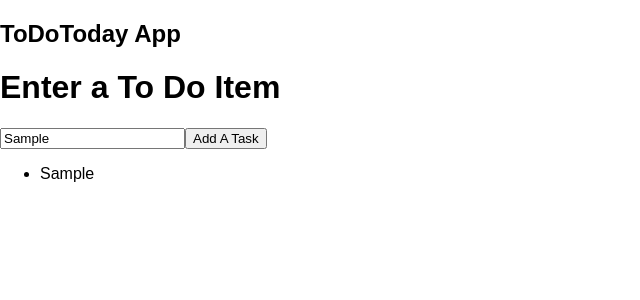
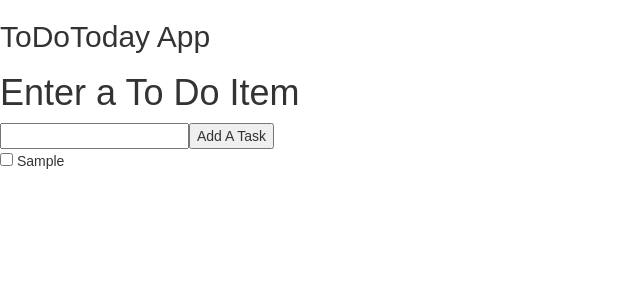
Before and after one commit to ethanryan/to_do_today_app, a React (Create React App) app: page / in a window 1280 px wide. Both pictures are taken after typing "Sample" into the empty fields and a click on the input "Add A Task". Shown: the top 300 px of the page, without its empty margins (0-640 px from the left). Built offline with nearby package versions, Linux system fonts and the light colour scheme.

Commit message:
added checkboxes

```diff
--- a/package.json
+++ b/package.json
@@ -4,6 +4,7 @@
   "private": true,
   "dependencies": {
     "react": "^15.5.4",
+    "react-bootstrap": "^0.31.0",
     "react-dom": "^15.5.4"
   },
   "devDependencies": {
--- a/src/components/App.js
+++ b/src/components/App.js
@@ -1,4 +1,5 @@
 import React, { Component } from 'react'
+import 'bootstrap/dist/css/bootstrap.css';
 
 import ListContainer from './ListContainer'
 
--- a/src/components/InputForm.js
+++ b/src/components/InputForm.js
@@ -3,7 +3,7 @@ import React, { Component } from 'react'
 class InputForm extends Component {
 
   constructor(props){
-    console.log('props from form', props);
+    //console.log('props from form', props);
     super() //inheritance
     this.state=({
       input: ''
@@ -12,18 +12,18 @@ class InputForm extends Component {
 
 
   handleInputChange(e) {
-    console.log('this', this);
-    console.log('e', e);
+    //console.log('this', this);
+    //console.log('e', e);
     this.setState({
       input: e.target.value
     })
   }
 
   handleSubmit(e) {
+    console.log('form submitted: ', this.state.input);
     e.preventDefault()
     this.props.onSubmit( this.state.input )
     this.setState({input: ''})
-    //window.history.pushState('/students') //adding this
   }
 
   render(){
@@ -33,7 +33,7 @@ class InputForm extends Component {
         <form onSubmit={this.handleSubmit.bind(this)}>
           <input
             type="text"
-            value={this.state.task}
+            value={this.state.input}
             onChange={this.handleInputChange.bind(this)}
           />
           <input type="submit" value="Add A Task"/>
@@ -44,29 +44,3 @@ class InputForm extends Component {
 }
 
 export default InputForm
-//
-// handleInputChange(e) {
-//     this.setState({
-//       student: e.target.value
-//     })
-//   }
-//
-//   handleSubmit(e) {
-//     e.preventDefault()
-//     this.props.onSubmit( this.state.student )
-//     this.setState({student: ''})
-//     //window.history.pushState('/students') //adding this
-//   }
-//
-//   render() {
-//     return (
-//       <div className='col-md-8' >
-//         <form onSubmit={this.handleSubmit.bind(this)}>
-//           <label>Student Name</label>
-//           <input type='text' value={this.state.student} onChange={this.handleInputChange}/>
-//           <input type='submit' value='Add a Student' />
-//         </form>
-//       </div>
-//     )
-//   }
-// }
--- a/src/components/ListContainer.js
+++ b/src/components/ListContainer.js
@@ -7,12 +7,14 @@ class ListContainer extends Component {
   constructor() {
     super()
     this.state = {
-      task: []
+      task: [],
+      isClicked: false
     }
     // this.handleInputChange = this.handleInputChange.bind(this)
     // this.handleSubmit = this.handleSubmit.bind(this)
   }
 
+  //input form function:
   handleAddTask(taskItem) {
     this.setState( prevState => {
       return {
@@ -21,34 +23,45 @@ class ListContainer extends Component {
     })
   }
 
+  //list item functions:
+  // handleOnClick() {
+  //   this.setState({
+  //     done: true
+  //   })
+  // }
+  //
+  // handleStrikeThroughClick(index) {
+  //   this.setState({
+  //     task: this.state.task.map((oneTask, i) => {
+  //       if (i === index) {
+  //         oneTask.isClicked = !oneTask.isClicked
+  //       }
+  //       return oneTask
+  //     })
+  //   })
+  // }
+
+  handleStrikeThroughClick() {
+    console.log('i was clicked!')
+    this.setState({
+      isClicked: !this.state.isClicked
+    })
+  }
+
   render() {
     return(
       <div>
-        <InputForm onSubmit={this.handleAddTask.bind(this)}/>
-        <ListItem taskItem={this.state.task} />
+        <InputForm
+          onSubmit={this.handleAddTask.bind(this)}
+        />
+        <ListItem
+          status={this.state.isClicked}
+          taskItem={this.state.task}
+          onClick={this.handleStrikeThroughClick.bind(this)}
+        />
       </div>
     )
   }
 }
 
-//
-// handleSubmit(e) {
-//   e.preventDefault()
-//   this.props.onSubmit( this.state.student )
-//   this.setState({student: ''})
-//   //window.history.pushState('/students') //adding this
-// }
-//
-// render() {
-//   return (
-    // <div className='col-md-8' >
-    //   <form onSubmit={this.handleSubmit.bind(this)}>
-    //     <label>Student Name</label>
-    //     <input type='text' value={this.state.student} onChange={this.handleInputChange}/>
-    //     <input type='submit' value='Add a Student' />
-    //   </form>
-    // </div>
-//   )
-// }
-
 export default ListContainer
--- a/src/components/ListItem.js
+++ b/src/components/ListItem.js
@@ -1,13 +1,14 @@
 import React from 'react'
+
+// import react-bootstrap from 'react-bootstrap'
 
 const ListItem = (props) => {
   console.log('ListItem props: ', props);
-  const eachTask = props.taskItem.map(item => { return (<li>{item}</li>) })
+  const eachTask = props.taskItem.map(item => {
+    return (<div style={ { textDecoration: props.isClicked ? 'line-through' : 'none' } }><input type="checkbox" onClick={props.onClick}></input> {item} </div>) })
   return (
     <div>
-      <ul>
         { eachTask }
-      </ul>
     </div>
   )
 }
```
